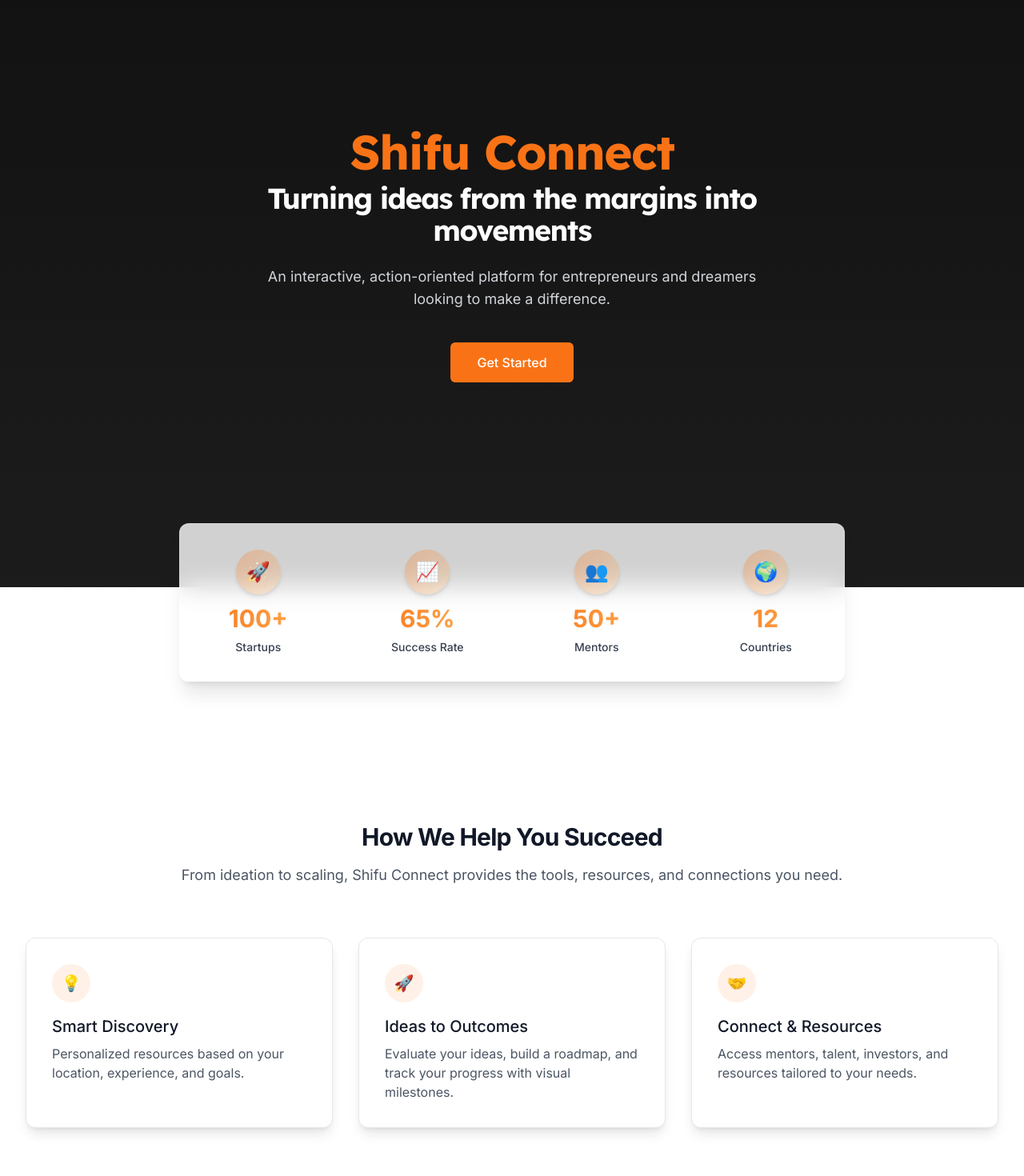
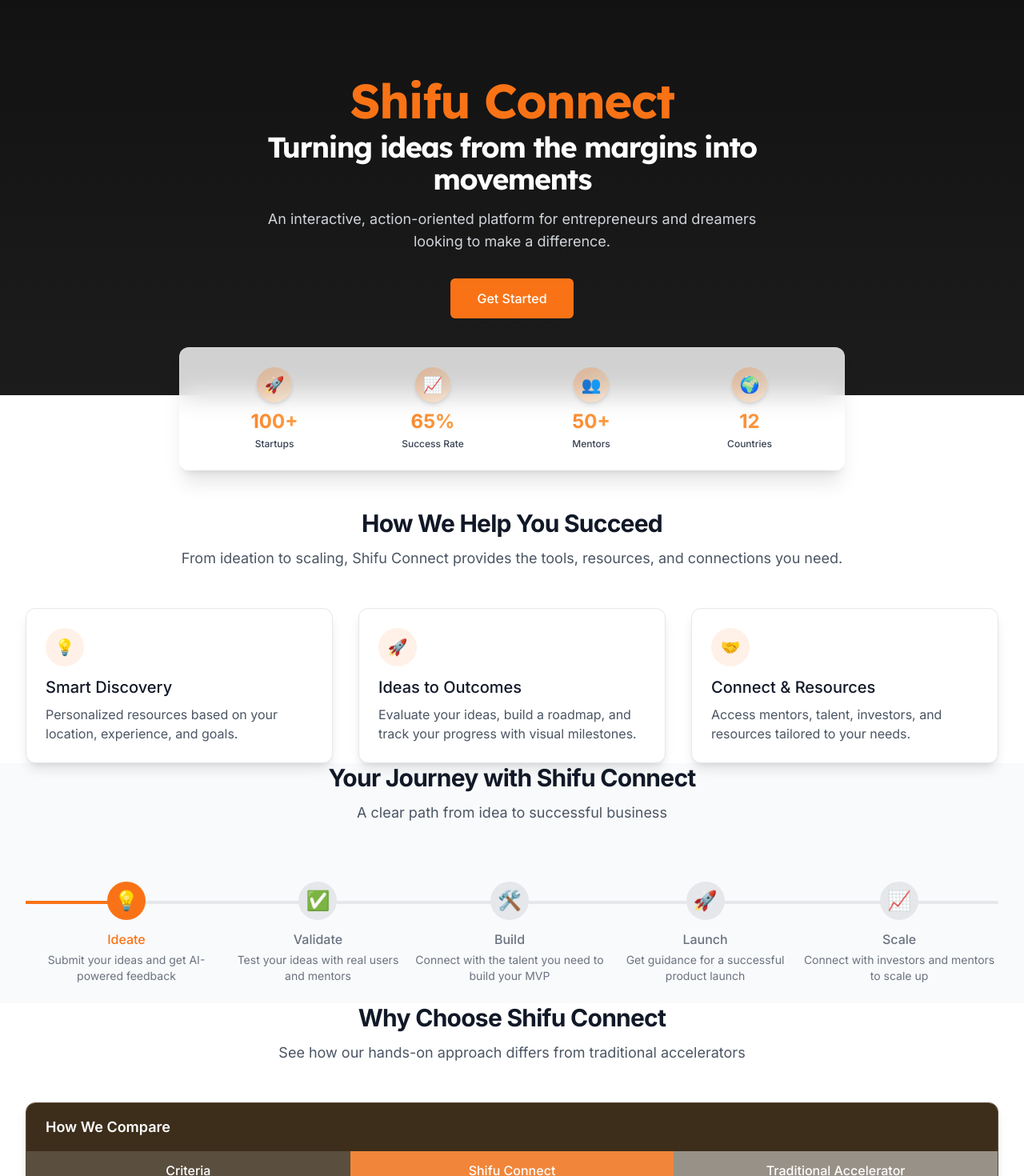
Before and after one commit to anjisnigdha/shifu-connect, a Next.js app: page / in a window 1280 px wide. Shown: the top 1470 px of the page at 80% size. Built offline with nearby package versions, Linux system fonts and the light colour scheme.

Commit message:
Reduce spacing between components by 25% for more compact layout

```diff
--- a/src/app/page.tsx
+++ b/src/app/page.tsx
@@ -90,7 +90,7 @@
   return (
     <div ref={ref} className="relative">
       {/* Hero section with parallax effect */}
-      <div className="relative overflow-hidden bg-gradient-to-b from-shifu-darker to-shifu-dark pb-24">
+      <div className="relative overflow-hidden bg-gradient-to-b from-shifu-darker to-shifu-dark pb-18">
         <motion.div
           className="absolute inset-0 z-0"
           style={{ y, opacity }}
@@ -106,7 +106,7 @@
           </div>
         </motion.div>
 
-        <div className="mx-auto max-w-7xl relative z-10 px-4 py-32 sm:px-6 sm:py-40 lg:px-8">
+        <div className="mx-auto max-w-7xl relative z-10 px-4 py-24 sm:px-6 sm:py-30 lg:px-8">
           <div className="text-center max-w-3xl mx-auto">
             <motion.h1
               className="text-4xl font-bold tracking-tight text-white sm:text-5xl md:text-6xl font-display"
@@ -119,7 +119,7 @@
             </motion.h1>
 
             <motion.p
-              className="mx-auto mt-6 max-w-2xl text-lg text-gray-300"
+              className="mx-auto mt-4 max-w-2xl text-lg text-gray-300"
               initial={{ opacity: 0 }}
               animate={{ opacity: 1 }}
               transition={{ duration: 0.5, delay: 0.2 }}
@@ -128,7 +128,7 @@
             </motion.p>
 
             <motion.div
-              className="mt-10"
+              className="mt-8"
               initial={{ opacity: 0, y: 20 }}
               animate={{ opacity: 1, y: 0 }}
               transition={{ duration: 0.5, delay: 0.4 }}
@@ -145,7 +145,7 @@
       </div>
 
       {/* Stats section - positioned between hero and features */}
-      <div className="relative z-30 mx-auto max-w-4xl px-4 sm:px-6 lg:px-8" style={{ marginTop: "-80px" }}>
+      <div className="relative z-30 mx-auto max-w-4xl px-4 sm:px-6 lg:px-8" style={{ marginTop: "-60px" }}>
         <motion.div
           initial={{ opacity: 0, y: 30 }}
           animate={{ opacity: 1, y: 0 }}
@@ -161,25 +161,25 @@
       </div>
 
       {/* Features section */}
-      <div className="pt-28 pb-24 bg-white dark:bg-shifu-darker">
+      <div className="pt-22 pb-18 bg-white dark:bg-shifu-darker">
         <div className="mx-auto max-w-7xl px-4 sm:px-6 lg:px-8">
-          <div className="text-center mb-16 pt-16">
+          <div className="text-center mb-12 pt-12">
             <h2 className="text-3xl font-bold tracking-tight text-gray-900 dark:text-white">
               How We Help You Succeed
             </h2>
-            <p className="mt-4 text-lg text-gray-600 dark:text-gray-300">
+            <p className="mt-3 text-lg text-gray-600 dark:text-gray-300">
               From ideation to scaling, Shifu Connect provides the tools, resources, and connections you need.
             </p>
           </div>
 
           <motion.div
-            className="mt-16 grid grid-cols-1 gap-8 sm:grid-cols-2 lg:grid-cols-3"
+            className="mt-12 grid grid-cols-1 gap-8 sm:grid-cols-2 lg:grid-cols-3"
             initial={{ opacity: 0, y: 40 }}
             animate={{ opacity: 1, y: 0 }}
             transition={{ duration: 0.7, delay: 0.6 }}
           >
-            <div className="rounded-xl border border-gray-200 dark:border-shifu-table-border bg-white dark:bg-shifu-dark p-8 shadow-lg transition-all hover:shadow-xl">
-              <div className="mb-4 flex h-12 w-12 items-center justify-center rounded-full bg-shifu-orange/10 dark:bg-shifu-orange/20">
+            <div className="rounded-xl border border-gray-200 dark:border-shifu-table-border bg-white dark:bg-shifu-dark p-6 shadow-lg transition-all hover:shadow-xl">
+              <div className="mb-3 flex h-12 w-12 items-center justify-center rounded-full bg-shifu-orange/10 dark:bg-shifu-orange/20">
                 <span className="text-xl text-shifu-orange">💡</span>
               </div>
               <h3 className="text-xl font-medium text-gray-900 dark:text-white">Smart Discovery</h3>
@@ -188,8 +188,8 @@
               </p>
             </div>
 
-            <div className="rounded-xl border border-gray-200 dark:border-shifu-table-border bg-white dark:bg-shifu-dark p-8 shadow-lg transition-all hover:shadow-xl">
-              <div className="mb-4 flex h-12 w-12 items-center justify-center rounded-full bg-shifu-orange/10 dark:bg-shifu-orange/20">
+            <div className="rounded-xl border border-gray-200 dark:border-shifu-table-border bg-white dark:bg-shifu-dark p-6 shadow-lg transition-all hover:shadow-xl">
+              <div className="mb-3 flex h-12 w-12 items-center justify-center rounded-full bg-shifu-orange/10 dark:bg-shifu-orange/20">
                 <span className="text-xl text-shifu-orange">🚀</span>
               </div>
               <h3 className="text-xl font-medium text-gray-900 dark:text-white">Ideas to Outcomes</h3>
@@ -198,8 +198,8 @@
               </p>
             </div>
 
-            <div className="rounded-xl border border-gray-200 dark:border-shifu-table-border bg-white dark:bg-shifu-dark p-8 shadow-lg transition-all hover:shadow-xl">
-              <div className="mb-4 flex h-12 w-12 items-center justify-center rounded-full bg-shifu-orange/10 dark:bg-shifu-orange/20">
+            <div className="rounded-xl border border-gray-200 dark:border-shifu-table-border bg-white dark:bg-shifu-dark p-6 shadow-lg transition-all hover:shadow-xl">
+              <div className="mb-3 flex h-12 w-12 items-center justify-center rounded-full bg-shifu-orange/10 dark:bg-shifu-orange/20">
                 <span className="text-xl text-shifu-orange">🤝</span>
               </div>
               <h3 className="text-xl font-medium text-gray-900 dark:text-white">Connect & Resources</h3>
@@ -212,13 +212,13 @@
       </div>
 
       {/* Workflow section */}
-      <div className="py-24 bg-gray-50 dark:bg-shifu-dark">
+      <div className="py-18 bg-gray-50 dark:bg-shifu-dark">
         <div className="mx-auto max-w-7xl px-4 sm:px-6 lg:px-8">
-          <div className="text-center mb-16">
+          <div className="text-center mb-12">
             <h2 className="text-3xl font-bold tracking-tight text-gray-900 dark:text-white">
               Your Journey with Shifu Connect
             </h2>
-            <p className="mt-4 text-lg text-gray-600 dark:text-gray-300">
+            <p className="mt-3 text-lg text-gray-600 dark:text-gray-300">
               A clear path from idea to successful business
             </p>
           </div>
@@ -228,13 +228,13 @@
       </div>
 
       {/* Comparison section */}
-      <div className="py-24 bg-white dark:bg-shifu-darker">
+      <div className="py-18 bg-white dark:bg-shifu-darker">
         <div className="mx-auto max-w-7xl px-4 sm:px-6 lg:px-8">
-          <div className="text-center mb-16">
+          <div className="text-center mb-12">
             <h2 className="text-3xl font-bold tracking-tight text-gray-900 dark:text-white">
               Why Choose Shifu Connect
             </h2>
-            <p className="mt-4 text-lg text-gray-600 dark:text-gray-300">
+            <p className="mt-3 text-lg text-gray-600 dark:text-gray-300">
               See how our hands-on approach differs from traditional accelerators
             </p>
           </div>
@@ -248,15 +248,15 @@
       </div>
 
       {/* CTA section */}
-      <div className="bg-shifu-dark py-16">
+      <div className="bg-shifu-dark py-12">
         <div className="mx-auto max-w-7xl px-4 sm:px-6 lg:px-8 text-center">
           <h2 className="text-3xl font-bold tracking-tight text-white">
             Ready to build something amazing?
           </h2>
-          <p className="mt-4 text-lg text-gray-300">
+          <p className="mt-3 text-lg text-gray-300">
             Join Shifu Connect today and turn your ideas into reality.
           </p>
-          <div className="mt-8">
+          <div className="mt-6">
             <button
               onClick={() => router.push('/onboarding')}
               className="inline-flex items-center justify-center rounded-md border border-transparent bg-shifu-orange px-8 py-3 text-base font-medium text-white hover:bg-shifu-orange/90 focus:outline-none focus:ring-2 focus:ring-shifu-accent focus:ring-offset-2"
--- a/src/components/StatsDisplay.tsx
+++ b/src/components/StatsDisplay.tsx
@@ -82,9 +82,9 @@
   const icons = ['🚀', '📈', '👥', '🌍'];
 
   return (
-    <div ref={ref} className="px-6 py-8 bg-white/80 dark:bg-shifu-dark/80 backdrop-blur-lg rounded-xl shadow-xl dark:shadow-black/30 border border-white/20 dark:border-shifu-table-border/40 hover:shadow-xl transition-all duration-300">
+    <div ref={ref} className="px-4 py-6 bg-white/80 dark:bg-shifu-dark/80 backdrop-blur-lg rounded-xl shadow-xl dark:shadow-black/30 border border-white/20 dark:border-shifu-table-border/40 hover:shadow-xl transition-all duration-300">
       {(title || description) && (
-        <div className="px-6 pb-8 text-center">
+        <div className="px-4 pb-6 text-center">
           {title && (
             <h2 className="text-2xl font-semibold text-gray-900 dark:text-white">
               {title}
@@ -102,23 +102,23 @@
         variants={containerVariants}
         initial="hidden"
         animate={isInView ? "visible" : "hidden"}
-        className="flex flex-wrap justify-center gap-10 md:gap-16 items-center"
+        className="flex flex-wrap justify-center gap-8 md:gap-12 items-center"
       >
         {stats.map((stat, idx) => (
           <motion.div
             key={idx}
             variants={itemVariants}
-            className="text-center flex-1 min-w-[120px] max-w-[160px]"
+            className="text-center flex-1 min-w-[110px] max-w-[150px]"
             whileHover={{ scale: 1.05, y: -5 }}
             transition={{ type: "spring", stiffness: 300 }}
           >
-            <div className="mb-3 mx-auto flex items-center justify-center w-14 h-14 rounded-full bg-gradient-to-br from-shifu-orange/30 to-shifu-accent/20 dark:from-shifu-orange/20 dark:to-shifu-accent/10 shadow-md">
-              <span className="text-2xl">{stat.icon || icons[idx % icons.length]}</span>
+            <div className="mb-2 mx-auto flex items-center justify-center w-11 h-11 rounded-full bg-gradient-to-br from-shifu-orange/30 to-shifu-accent/20 dark:from-shifu-orange/20 dark:to-shifu-accent/10 shadow-md">
+              <span className="text-xl">{stat.icon || icons[idx % icons.length]}</span>
             </div>
-            <div className="text-3xl font-bold bg-clip-text text-transparent bg-gradient-to-r from-shifu-orange to-shifu-accent drop-shadow-sm">
+            <div className="text-2xl font-bold bg-clip-text text-transparent bg-gradient-to-r from-shifu-orange to-shifu-accent drop-shadow-sm">
               {stat.prefix ?? ''}{animatedValues[idx]}{stat.suffix ?? ''}
             </div>
-            <div className="mt-2 text-sm font-medium text-gray-700 dark:text-gray-200">
+            <div className="mt-1 text-xs font-medium text-gray-700 dark:text-gray-200">
               {stat.label}
             </div>
           </motion.div>
--- a/src/components/WorkflowSteps.tsx
+++ b/src/components/WorkflowSteps.tsx
@@ -37,9 +37,9 @@
   };
 
   return (
-    <div className="py-8">
+    <div className="py-6">
       {title && (
-        <h3 className="text-xl font-semibold text-gray-900 dark:text-white mb-6">
+        <h3 className="text-xl font-semibold text-gray-900 dark:text-white mb-4">
           {title}
         </h3>
       )}
@@ -54,11 +54,11 @@
             viewport={{ once: true }}
           >
             {/* Progress line */}
-            <div className="absolute top-8 left-0 w-full h-1 bg-gray-200 dark:bg-shifu-table-row"></div>
+            <div className="absolute top-6 left-0 w-full h-1 bg-gray-200 dark:bg-shifu-table-row"></div>
 
             {/* Progress filled */}
             <motion.div
-              className="absolute top-8 left-0 h-1 bg-shifu-orange"
+              className="absolute top-6 left-0 h-1 bg-shifu-orange"
               style={{
                 width: `${(100 * (activeStep + 0.5)) / steps.length}%`,
               }}
@@ -78,7 +78,7 @@
                   onClick={() => setActiveStep(idx)}
                 >
                   <div
-                    className={`z-10 flex h-16 w-16 items-center justify-center rounded-full ${
+                    className={`z-10 flex h-12 w-12 items-center justify-center rounded-full ${
                       idx <= activeStep
                         ? 'bg-shifu-orange text-white'
                         : 'bg-gray-200 dark:bg-shifu-table-row text-gray-500 dark:text-gray-400'
@@ -87,7 +87,7 @@
                     {step.icon}
                   </div>
                   <h4
-                    className={`mt-4 text-center font-medium ${
+                    className={`mt-3 text-center font-medium ${
                       idx <= activeStep
                         ? 'text-shifu-orange'
                         : 'text-gray-500 dark:text-gray-400'
@@ -95,7 +95,7 @@
                   >
                     {step.title}
                   </h4>
-                  <p className="mt-2 max-w-xs text-center text-sm text-gray-500 dark:text-gray-400">
+                  <p className="mt-1 max-w-xs text-center text-sm text-gray-500 dark:text-gray-400">
                     {step.description}
                   </p>
                 </motion.div>
@@ -106,7 +106,7 @@
       ) : (
         <div className="block md:hidden">
           <motion.div
-            className="space-y-8"
+            className="space-y-6"
             variants={containerVariants}
             initial="hidden"
             whileInView="visible"
@@ -116,7 +116,7 @@
               <motion.div
                 key={idx}
                 className={`relative pl-10 ${
-                  idx !== steps.length - 1 ? 'pb-8' : ''
+                  idx !== steps.length - 1 ? 'pb-6' : ''
                 }`}
                 variants={childVariants}
               >
```
